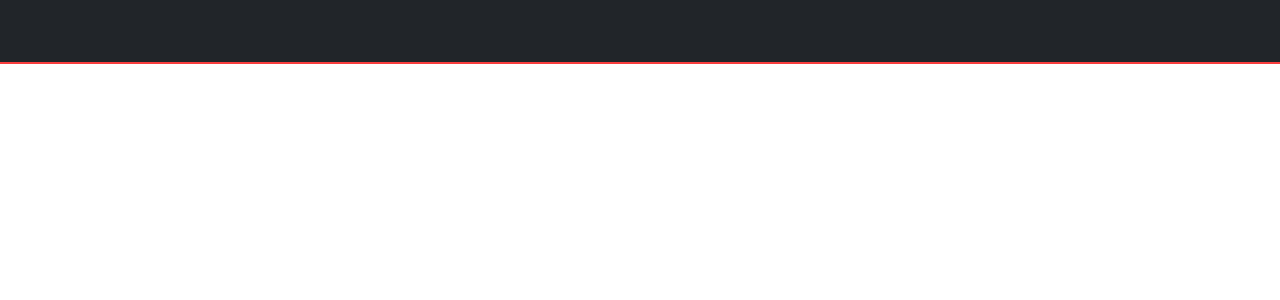
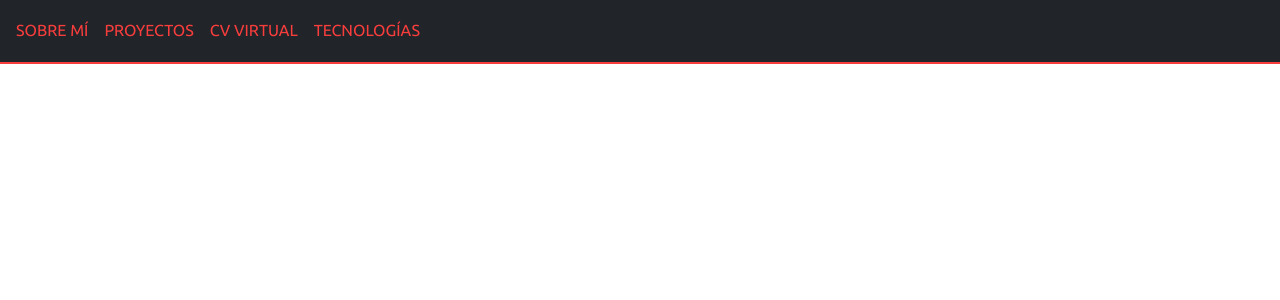
Before and after one commit to GeorgessDavid/georgessdavid, a React (Vite) app: page / in a window 1280 px wide. Shown: the top 300 px of the page. Built offline with nearby package versions, Linux system fonts and the light colour scheme.

Commit message:
Home initialized.

```diff
--- a/src/App.css
+++ /dev/null
@@ -1 +0,0 @@
-/* Estilos específicos del componente App */
--- a/src/App.tsx
+++ b/src/App.tsx
@@ -1,9 +1,19 @@
-import { Header } from './components'
+import { Header } from './components';
+import { Home } from './pages';
+import { BrowserRouter as Router, Routes, Route } from 'react-router-dom';
 
 function App() {
   return (
     <div className="bg-[var(--bg-color)]">
-      <Header />
+      <Router>
+        <Header />
+        <Routes>
+          <Route path="/" element={<Home />} />
+          <Route path="/proyectos" element={<div>Proyectos</div>} />
+          <Route path="/cv" element={<div>CV Virtual</div>} />
+          <Route path="/technologies" element={<div>Tecnologías</div>} />
+        </Routes>
+      </Router>
     </div>
   )
 }
--- a/src/components/Header.tsx
+++ b/src/components/Header.tsx
@@ -1,10 +1,33 @@
-const Header = ()=> {
+import { Link } from 'react-router-dom';
+
+const Header = () => {
     return (
         <header className="w-full h-16 border-b-2 border-(--text-red) sticky top-0 flex items-center px-4">
-
-
+            <nav>
+                <ul className="flex space-x-4">
+                    <NavLink to="/" label="Sobre Mí" />
+                    <NavLink to="/proyectos" label="Proyectos" />
+                    <NavLink to="/cv" label="CV Virtual" />
+                    <NavLink to="/technologies" label="Tecnologías" />
+                </ul>
+            </nav>
         </header>
     )
 }
 
 export default Header;
+
+interface NavLinkProps {
+    to: string;
+    label: string;
+}
+
+const NavLink = ({ to, label }: NavLinkProps) => {
+    return (
+        <li>
+            <Link to={to} className="text-(--text-red) hover:text-white transition-all duration-300 uppercase after:content-[''] after:block after:w-0 hover:after:w-full after:h-0.5 after:bg-(--text-red) hover:after:bg-white after:transition-all after:duration-300">
+                {label}
+            </Link>
+        </li>
+    )
+}
--- /dev/null
+++ b/src/components/Section.tsx
@@ -0,0 +1,16 @@
+interface SectionProps {
+    id: string;
+    children: React.ReactNode;
+    className?: string;
+    title: string;
+}
+const Section = ({id, children, className, title}: SectionProps) => {
+    return (
+        <section id={id} className={className}>
+            <h2>{title}</h2>
+            {children}
+        </section>
+    )
+}
+
+export default Section;
--- a/src/components/index.ts
+++ b/src/components/index.ts
@@ -1 +1,2 @@
-export { default as Header } from './Header'
+export { default as Header } from './Header';
+export { default as Section } from './Section';
--- a/src/index.css
+++ b/src/index.css
@@ -1,3 +1,4 @@
+@import url('https://fonts.googleapis.com/css2?family=Ubuntu:ital,wght@0,300;0,400;0,500;0,700;1,300;1,400;1,500;1,700&display=swap');
 @import "tailwindcss";
 
 :root {
@@ -13,4 +14,5 @@
 html {
   scroll-behavior: smooth;
   font-size: 16px;
+  font-family: 'Ubuntu', sans-serif;
 }
--- /dev/null
+++ b/src/pages/Home.tsx
@@ -0,0 +1,9 @@
+const Home = () => {
+    return (
+        <div>
+
+        </div>
+    )
+}
+
+export default Home;
--- /dev/null
+++ b/src/pages/index.ts
@@ -0,0 +1 @@
+export { default as Home } from './Home';
```
Also changed, not shown: package.json (+7 -1 lines), 1 other file (tests, documents, lock files or other folders).
